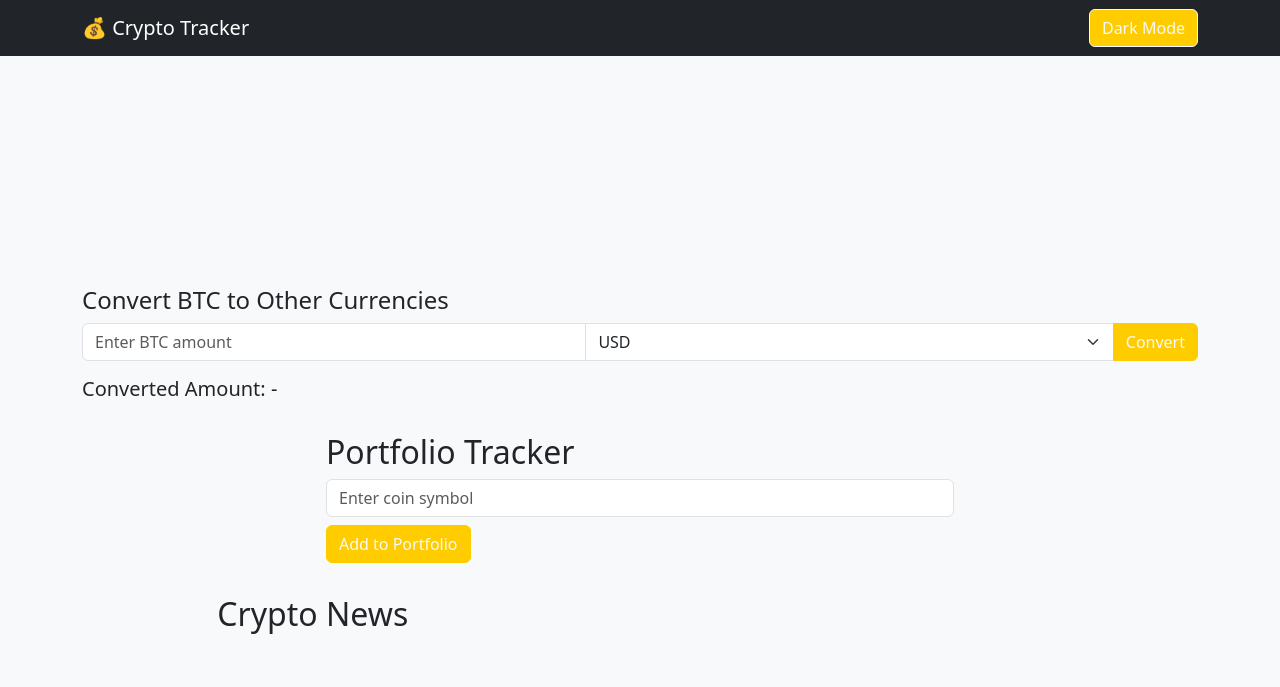
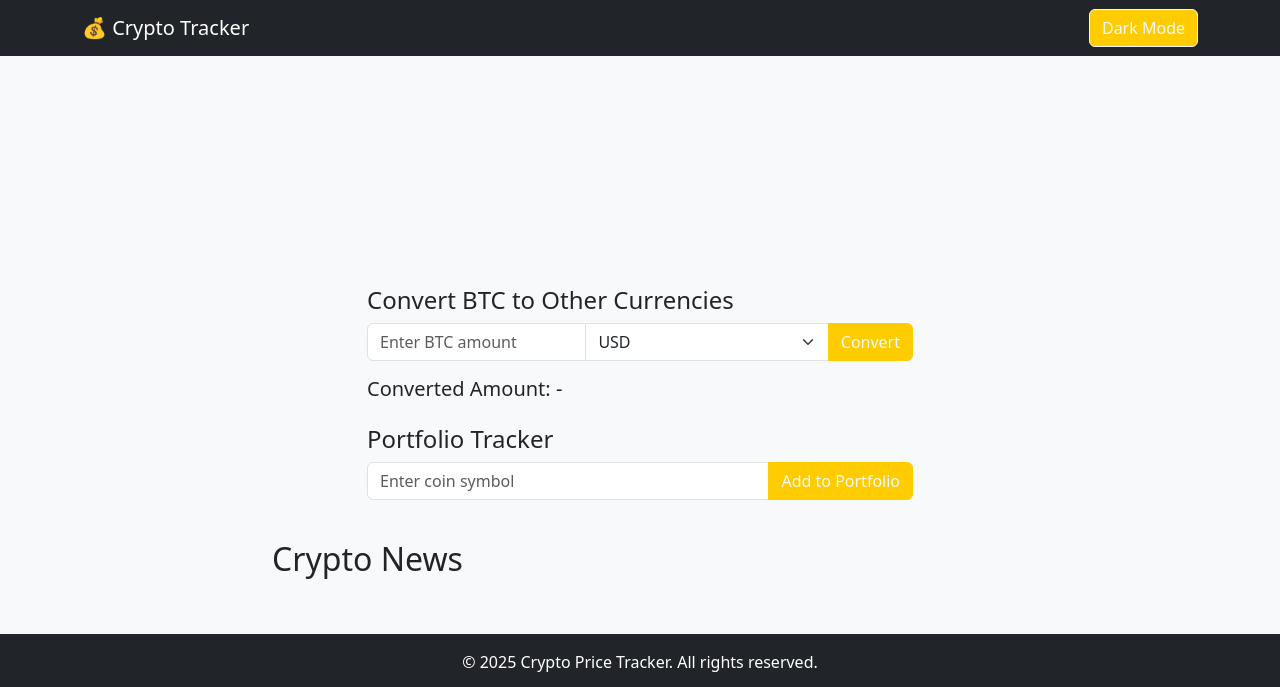
Before and after one commit to Happinesspetra/Cyrptocurrency-price-tracker, a plain HTML site: page index.html in a window 1280 px wide. Shown: the top 687 px of the page. Drawn offline with nearby package versions, Linux system fonts and the light colour scheme; no server answers.

Commit message:
Update index.html

```diff
--- a/index.html
+++ b/index.html
@@ -36,7 +36,7 @@
         <!-- CURRENCY CONVERTER (Less Space) -->
         <div class="row mt-3">
             <div class="col-md-6 mx-auto">
-                </div><h4>Convert BTC to Other Currencies</h4>
+                <h4>Convert BTC to Other Currencies</h4>
                 <div class="input-group">
                     <input type="number" id="btcAmount" class="form-control" placeholder="Enter BTC amount">
                     <select id="currency" class="form-select">
@@ -47,19 +47,21 @@
                         <option value="aud">AUD</option>
                         <option value="cad">CAD</option>
                     </select>
-
                     <button class="btn btn-outline-light" onclick="convertCurrency()" style="background-color: #ffcc00; border-color: #ffcc00;">Convert</button>
                 </div>
                 <h5 class="mt-3">Converted Amount: <span id="convertedAmount">-</span></h5>
             </div>
         </div>
 
-        <div class="row mt-4">
+        <!-- PORTFOLIO TRACKER (Less Space) -->
+        <div class="row mt-3">
             <div class="col-md-6 mx-auto">
-                <h2>Portfolio Tracker</h2>
-                <input type="text" id="portfolio-input" class="form-control" placeholder="Enter coin symbol">
-                <button id="add-portfolio" class="btn btn-outline-light mt-2" style="background-color: #ffcc00; border-color: #ffcc00;">Add to Portfolio</button>
-                <ul id="portfolio-list" class="list-group mt-2"></ul>
+                <h4>Portfolio Tracker</h4>
+                <div class="input-group">
+                    <input type="text" id="portfolio-input" class="form-control" placeholder="Enter coin symbol">
+                    <button id="add-portfolio" class="btn btn-outline-light" style="background-color: #ffcc00; border-color: #ffcc00;">Add to Portfolio</button>
+                </div>
+                <ul id="portfolio-list" class="list-group mt-3"></ul>
             </div>
         </div>
 
@@ -71,9 +73,8 @@
         </div>
     </div>
 
-
     <!-- SCROLL-UP BUTTON -->
-    <button id="scrollUpBtn" class="btn btn-outline-light scroll-up" >↑</button>
+    <button id="scrollUpBtn" class="btn btn-outline-light scroll-up">↑</button>
 
     <!-- FOOTER SECTION -->
     <footer class="bg-dark text-white text-center py-3 mt-5">
```
